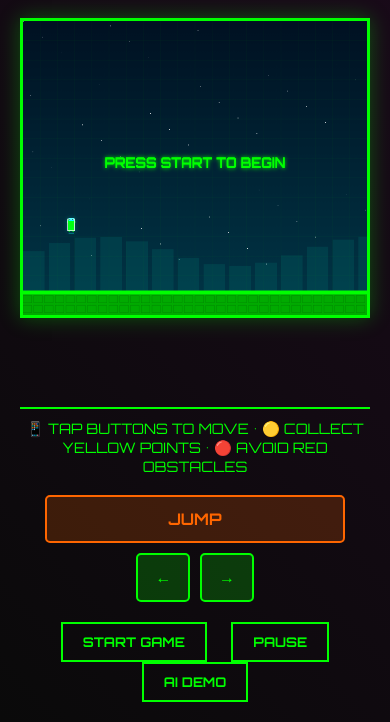
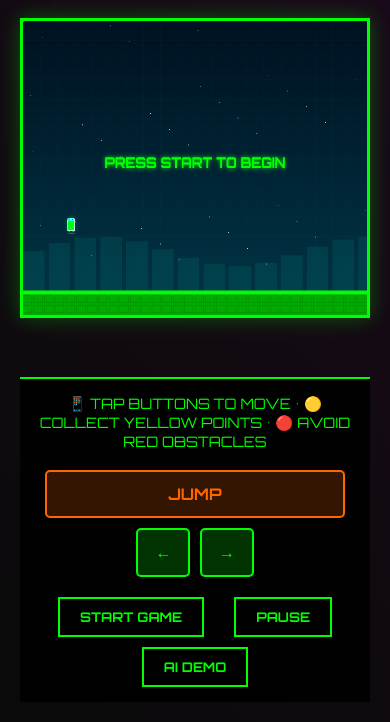
Before and after one commit to PAVAN2627/AI-Time-Travel-Arcade, a website: page index.html in a window 390 px wide. Shown: the part 122-844 px from the top of the page. Drawn offline with Linux system fonts and the light colour scheme; animation ran at ten frames a second.

Commit message:
Fix mobile layout: Buttons stay at bottom, AI panel appears below buttons after game over

```diff
--- a/style.css
+++ b/style.css
@@ -321,6 +321,15 @@ body {
 
 /* Mobile responsive */
 @media (max-width: 768px) {
+    body {
+        overflow-y: auto; /* Allow scrolling on mobile */
+    }
+
+    .game-container {
+        height: auto; /* Don't force 100vh on mobile */
+        min-height: 100vh;
+    }
+
     .desktop-controls {
         display: none;
     }
@@ -358,11 +367,39 @@ body {
         max-width: 100%;
     }
 
+    .controls {
+        order: 2; /* Controls come after game canvas */
+        margin-top: 10px;
+        padding: 15px;
+        position: sticky;
+        bottom: 0;
+        background: rgba(0, 0, 0, 0.95);
+        border-top: 2px solid #00ff00;
+        z-index: 1000;
+    }
+
+    .controls p {
+        font-size: 0.9rem;
+        margin-bottom: 10px;
+    }
+
+    .game-buttons {
+        margin-top: 10px;
+        display: flex;
+        gap: 10px;
+        justify-content: center;
+        flex-wrap: wrap;
+    }
+
     .ai-panel {
         width: 100%;
         padding: 10px;
-        order: 2;
+        order: 3; /* AI panel comes AFTER controls */
         display: none; /* Hidden by default on mobile */
+        margin: 10px 0 50px 0; /* Space at bottom for scrolling */
+        background: rgba(0, 0, 0, 0.9);
+        border: 1px solid #00ff00;
+        border-radius: 10px;
     }
 
     .ai-panel h3 {
@@ -405,16 +442,6 @@ body {
     .mobile-btn {
         padding: 12px 20px;
         font-size: 1rem;
-    }
-
-    .controls {
-        margin-top: 10px;
-        padding-top: 10px;
-    }
-
-    .controls p {
-        font-size: 0.9rem;
-        margin-bottom: 10px;
     }
 }
 
```
